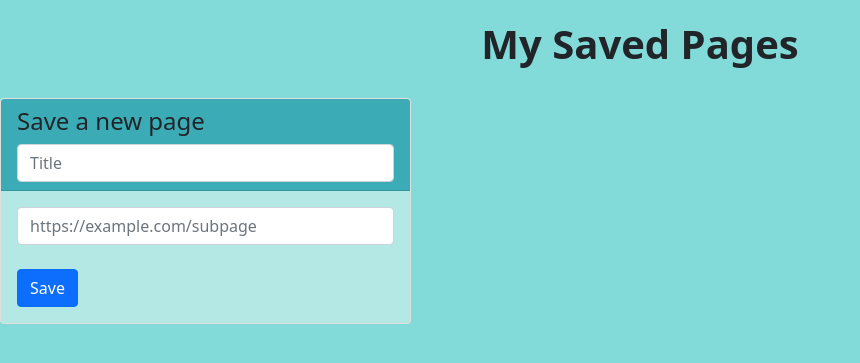
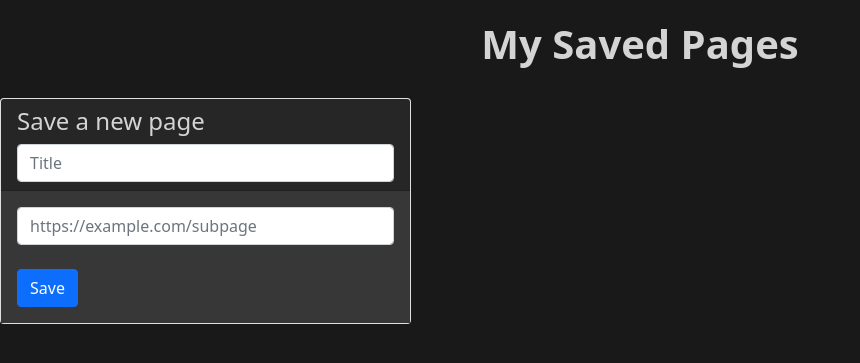
Before and after one commit to tngaspar/webpage-archive-api, a FastAPI app: template templates/index.html in a window 1280 px wide. Shown: the top 363 px of the page, without its empty margins (0-860 px from the left). Run offline with FastAPI, Linux system fonts and the light colour scheme; the template is opened without the code that fills it, so the values that code supplies are empty.

Commit message:
Modified index colors

```diff
--- a/templates/index.html
+++ b/templates/index.html
@@ -10,22 +10,22 @@
 	<title>My Saved Pages</title>
 </head>
 
-<body style="background-color: #82DBD8">
-<div class = "row" style="background-color: #82DBD8;">
+<body style="background-color: rgb(25, 25, 25)">
+<div class = "row" style="background-color: rgb(25, 25, 25);">
 
-    <h1 style="text-align:center; margin-top: 20px; margin-bottom: 30px;"><strong>My Saved Pages</strong></h1>
+    <h1 style="text-align:center; margin-top: 20px; margin-bottom: 30px; color:rgb(212, 212, 212);"><strong>My Saved Pages</strong></h1>
         <br>
             <div class="col-sm-4">
                 <div class="card" style="margin-bottom: 20px;">
                     <form action="/saveUI" method="GET">
 
-                    <div class="card-header" style="background-color: #3BACB6;">
+                    <div class="card-header" style="background-color: rgb(38, 38, 38);">
                         <div class="form-group">
-                            <label for="Title"><h4>Save a new page </h4></label>
+                            <label for="Title" style="color:rgb(212, 212, 212);"><h4>Save a new page </h4></label>
                             <input type="text" name="title" class="form-control" id="title" placeholder="Title" required="required">
                         </div>
                     </div>
-                    <div class="card-body " style="background-color: #B3E8E5;">
+                    <div class="card-body " style="background-color: rgb(55, 55, 55);">
                         <div class="form-group">
                             <input type="url" name="url" class="form-control" id="url" placeholder="https://example.com/subpage" required="required">
                             <br>
@@ -38,13 +38,13 @@
             {% for dict in items %}
             <div class="col-sm-4">
                 <div class="card" style="margin-bottom: 20px;">
-                    <div class="card-header" style="background-color: #3BACB6;">
+                    <div class="card-header" style="background-color: rgb(38, 38, 38);">
                         {%  if dict.title %}
-                            <h4 class="card-title">{{dict.title}}</h4>
+                            <h4 class="card-title" style="color:rgb(212, 212, 212);">{{dict.title}}</h4>
                         {% endif %}
                     </div>
-                  <div class="card-body " style="background-color: #B3E8E5;">
-                        <a href="{{ dict.url }}" target="_blank">{{ dict.url }}</a>
+                  <div class="card-body " style="background-color: rgb(55, 55, 55);">
+                        <a href="{{ dict.url }}" target="_blank" style="color:rgb(180, 180, 180)">{{ dict.url }}</a>
                         <br><br>
                         <a href="{{ dict.url }}" class="btn btn-primary" target="_blank">Go to website</a>
                         {%  if not dict.archive_url %}
```
